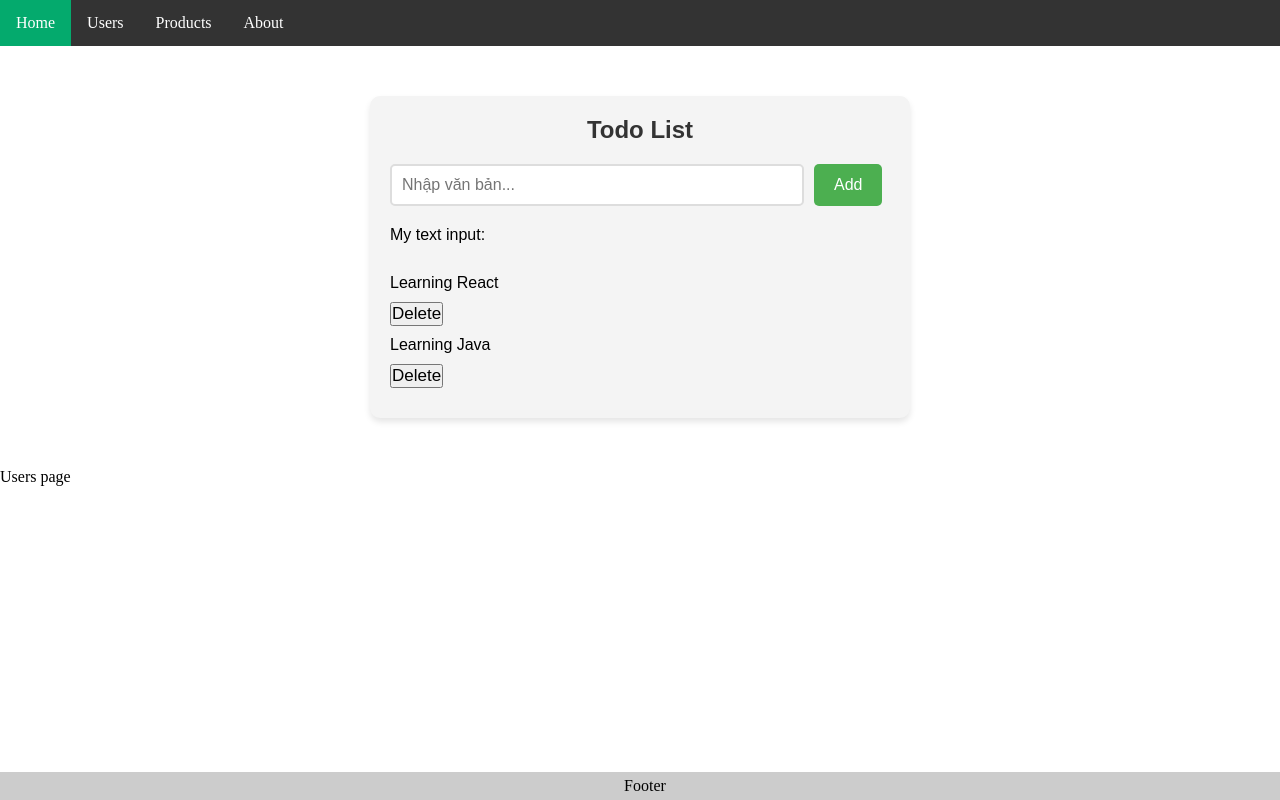
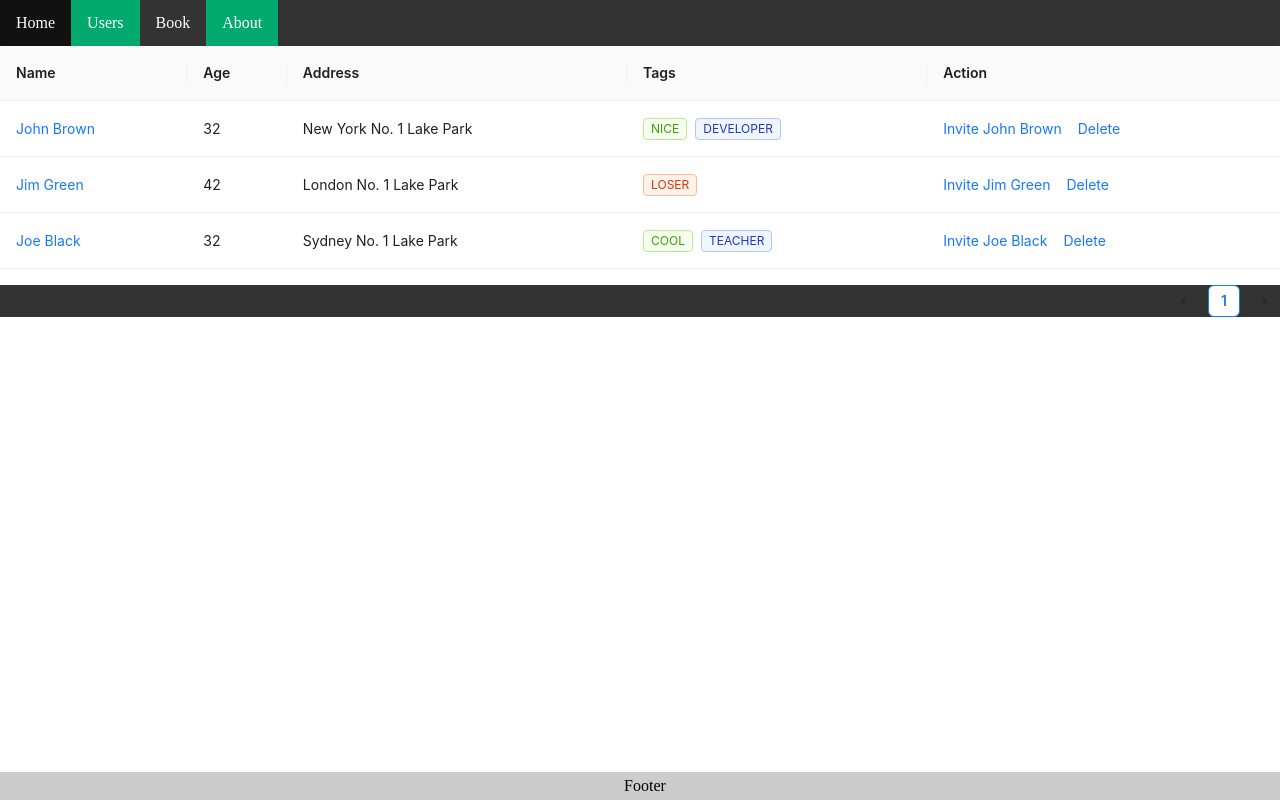
Before and after one commit to mafiaca/react-vite, a React (Vite) app in the folder 01-react-vite-hoidanit-starter-master/: page /users in a window 1280 px wide. Built offline with nearby package versions, Linux system fonts and the light colour scheme.

Commit message:
update code

```diff
--- a/01-react-vite-hoidanit-starter-master/package.json
+++ b/01-react-vite-hoidanit-starter-master/package.json
@@ -15,6 +15,8 @@
     "preview": "vite preview"
   },
   "dependencies": {
+    "@ant-design/icons": "5.3.7",
+    "antd": "5.18.1",
     "react": "18.3.1",
     "react-dom": "18.3.1",
     "react-router-dom": "6.23.1"
--- a/01-react-vite-hoidanit-starter-master/src/App.jsx
+++ b/01-react-vite-hoidanit-starter-master/src/App.jsx
@@ -1,51 +1,16 @@
 import './components/todo/todo.css';
-import TodoData from './components/todo/TodoData';
-import TodoNew from './components/todo/TodoNew';
-import reactLogo from './assets/react.svg';
+
 import { useState } from 'react';
 import Header from './components/layout/header';
 import Footer from './components/layout/footer';
 import { Outlet } from 'react-router-dom';
+import TodoApp from './components/todo/todoApp';
 
 
 function App() {
-  // Data fake
-  const [todoLists, setTodoLists] = useState([
-    { id: 1, name: 'Learning React' },
-    { id: 2, name: 'Learning Java' }
-  ]);
-
-  // Function thêm công việc mới
-  const addNewTodo = (input) => {
-    setTodoLists([
-      ...todoLists,
-      { id: todoLists.length + 1, name: input }
-    ]);
-  };
-
-  // Function xóa công việc
-  const deleteTodo = (id) => {
-    setTodoLists(prev => prev.filter(todoList => todoList.id !== id));
-  };
-
   return (
     <>
       <Header />
-
-      <div className="todo-container">
-
-        <h2 className="todo-title">Todo List</h2>
-
-        <TodoNew addNewTodo={addNewTodo} />
-
-        {todoLists.length !== 0 ? (
-          <TodoData todoLists={todoLists} deleteTodo={deleteTodo} />
-        ) : (
-          <div className='todo-image'>
-            <img className='logo' src={reactLogo} alt="React logo" />
-          </div>
-        )}
-      </div>
       <Outlet />
       <Footer />
     </>
--- a/01-react-vite-hoidanit-starter-master/src/components/layout/header.jsx
+++ b/01-react-vite-hoidanit-starter-master/src/components/layout/header.jsx
@@ -1,13 +1,14 @@
 
+import { Link, NavLink } from 'react-router-dom'
 import '../../style/header.css'
 
 function Header() {
     return (
         <ul>
-            <li><a className="active" href="/">Home</a></li>
-            <li><a href="users">Users</a></li>
-            <li><a href="products">Products</a></li>
-            <li><a href="#about">About</a></li>
+            <li><NavLink to="/">Home</NavLink></li>
+            <li><NavLink to="users">Users</NavLink></li>
+            <li><NavLink to="book">Book</NavLink></li>
+            <li><NavLink to="#about">About</NavLink></li>
         </ul>
     )
 }
--- /dev/null
+++ b/01-react-vite-hoidanit-starter-master/src/components/todo/todoApp.jsx
@@ -0,0 +1,43 @@
+import TodoData from './TodoData';
+import TodoNew from './TodoNew';
+import reactLogo from '../../assets/react.svg';
+import { useState } from 'react';
+
+function TodoApp() {
+    // Data fake
+    const [todoLists, setTodoLists] = useState([
+        { id: 1, name: 'Learning React' },
+        { id: 2, name: 'Learning Java' }
+    ]);
+
+    // Function thêm công việc mới
+    const addNewTodo = (input) => {
+        setTodoLists([
+            ...todoLists,
+            { id: todoLists.length + 1, name: input }
+        ]);
+    };
+
+    // Function xóa công việc
+    const deleteTodo = (id) => {
+        setTodoLists(prev => prev.filter(todoList => todoList.id !== id));
+    };
+
+    return (<div className="todo-container">
+
+        <h2 className="todo-title">Todo List</h2>
+
+        <TodoNew addNewTodo={addNewTodo} />
+
+        {todoLists.length !== 0 ? (
+            <TodoData todoLists={todoLists} deleteTodo={deleteTodo} />
+        ) : (
+            <div className='todo-image'>
+                <img className='logo' src={reactLogo} alt="React logo" />
+            </div>
+        )}
+    </div>
+    )
+}
+
+export default TodoApp
--- /dev/null
+++ b/01-react-vite-hoidanit-starter-master/src/components/user/user.table.jsx
@@ -0,0 +1,80 @@
+import { Space, Table, Tag } from 'antd';
+
+
+
+function UserTable() {
+    const columns = [
+        {
+            title: 'Name',
+            dataIndex: 'name',
+            key: 'name',
+            render: (text) => <a>{text}</a>,
+        },
+        {
+            title: 'Age',
+            dataIndex: 'age',
+            key: 'age',
+        },
+        {
+            title: 'Address',
+            dataIndex: 'address',
+            key: 'address',
+        },
+        {
+            title: 'Tags',
+            key: 'tags',
+            dataIndex: 'tags',
+            render: (_, { tags }) => (
+                <>
+                    {tags.map((tag) => {
+                        let color = tag.length > 5 ? 'geekblue' : 'green';
+                        if (tag === 'loser') {
+                            color = 'volcano';
+                        }
+                        return (
+                            <Tag color={color} key={tag}>
+                                {tag.toUpperCase()}
+                            </Tag>
+                        );
+                    })}
+                </>
+            ),
+        },
+        {
+            title: 'Action',
+            key: 'action',
+            render: (_, record) => (
+                <Space size="middle">
+                    <a>Invite {record.name}</a>
+                    <a>Delete</a>
+                </Space>
+            ),
+        },
+    ];
+    const data = [
+        {
+            key: '1',
+            name: 'John Brown',
+            age: 32,
+            address: 'New York No. 1 Lake Park',
+            tags: ['nice', 'developer'],
+        },
+        {
+            key: '2',
+            name: 'Jim Green',
+            age: 42,
+            address: 'London No. 1 Lake Park',
+            tags: ['loser'],
+        },
+        {
+            key: '3',
+            name: 'Joe Black',
+            age: 32,
+            address: 'Sydney No. 1 Lake Park',
+            tags: ['cool', 'teacher'],
+        },
+    ];
+    return (<Table columns={columns} dataSource={data} />)
+}
+
+export default UserTable
--- a/01-react-vite-hoidanit-starter-master/src/main.jsx
+++ b/01-react-vite-hoidanit-starter-master/src/main.jsx
@@ -8,22 +8,29 @@ import {
 import LoginPage from './pages/login.jsx';
 import RegisterPage from './pages/registerpage.jsx';
 import UsersPage from './pages/users.jsx';
-import ProductsPage from './pages/products.jsx'
+import BookPage from './pages/book.jsx'
 
 import './style/global.css'
+import TodoApp from './components/todo/todoApp.jsx';
+import ErrorPage from './pages/error.jsx';
 
 const router = createBrowserRouter([
   {
     path: "/",
     element: <App />,
+    errorElement: <ErrorPage />,
     children: [
+      {
+        index: true,
+        element: <TodoApp />
+      },
       {
         path: "/users",
         element: <UsersPage />
       },
       {
-        path: "/products",
-        element: <ProductsPage />
+        path: "/book",
+        element: <BookPage />
       }
     ]
   },
--- a/01-react-vite-hoidanit-starter-master/src/pages/products.jsx
+++ b/01-react-vite-hoidanit-starter-master/src/pages/book.jsx
@@ -1,14 +1,14 @@
 import Header from "../components/layout/header"
 import Footer from "../components/layout/footer"
 
-function ProductsPage() {
+function BookPage() {
     return (
         <>
 
-            <div>Products page</div>
+            <div>Book page</div>
 
         </>
     )
 }
 
-export default ProductsPage
+export default BookPage
--- /dev/null
+++ b/01-react-vite-hoidanit-starter-master/src/pages/error.jsx
@@ -0,0 +1,16 @@
+import { useRouteError } from "react-router-dom";
+
+export default function ErrorPage() {
+    const error = useRouteError();
+    console.error(error);
+
+    return (
+        <div id="error-page">
+            <h1>Oops!</h1>
+            <p>Sorry, an unexpected error has occurred.</p>
+            <p>
+                <i>{error.statusText || error.message}</i>
+            </p>
+        </div>
+    );
+}
--- a/01-react-vite-hoidanit-starter-master/src/pages/users.jsx
+++ b/01-react-vite-hoidanit-starter-master/src/pages/users.jsx
@@ -1,11 +1,14 @@
 import Header from "../components/layout/header"
 import Footer from "../components/layout/footer"
+import UserTable from "../components/user/user.table"
 
 function UsersPage() {
     return (
         <>
 
-            <div>Users page</div>
+            <div>
+                <UserTable />
+            </div>
 
         </>
     )
```
Also changed, not shown: 1 other file (tests, documents, lock files or other folders).
